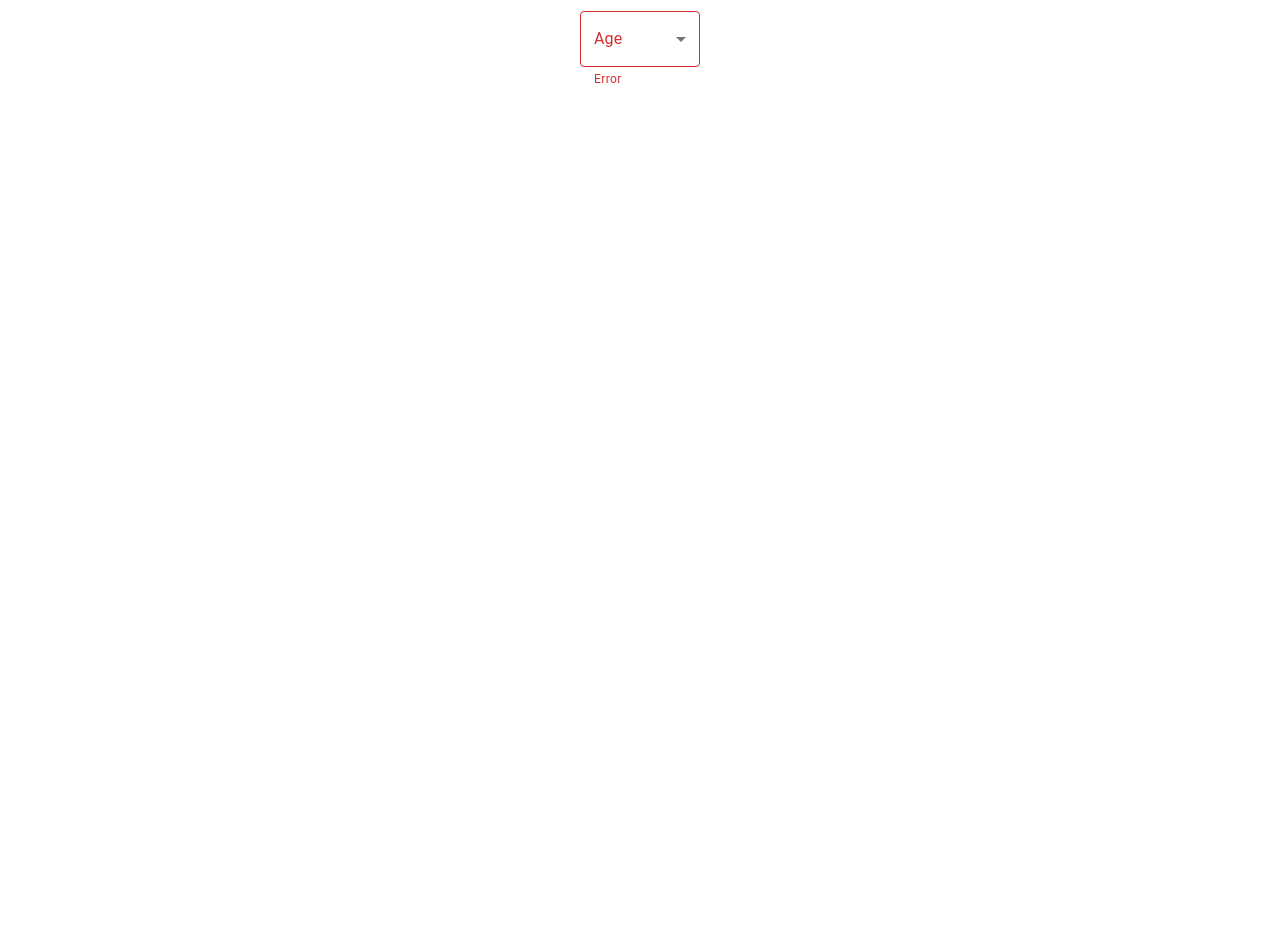
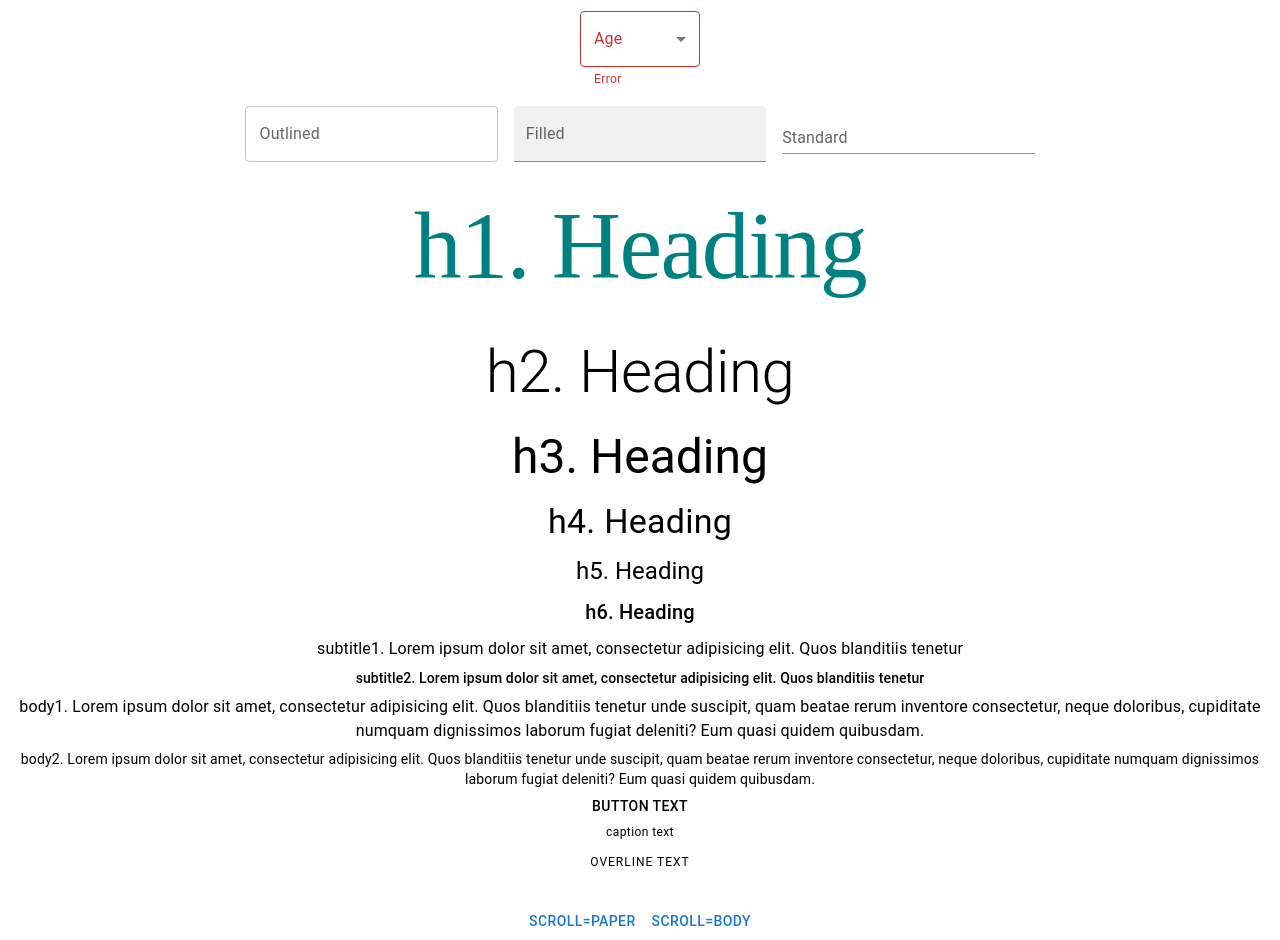
Before and after one commit to dineshabey/react-MUI, a React (Create React App) app: page / in a window 1280 px wide. Shown: the part 260-1200 px from the top of the page. Before the commit the page ends 800 px from the top, so only its background shows below. Built offline with nearby package versions, Linux system fonts and the light colour scheme.

Commit message:
add dialog box and heading

```diff
--- a/src/App.js
+++ b/src/App.js
@@ -4,6 +4,9 @@ import BasicButtons from './components/BasicButtons';
 import LoadingButtonsTransition from './components/LoadingButtonsTransition';
 import CustomizedRating from './components/CustomizedRating';
 import SelectOtherProps from './components/SelectOtherProps';
+import BasicTextFields from './components/BasicTextFields';
+import Types from './components/Types';
+import ScrollDialog from './components/ScrollDialog';
 
 function App() {
   return (
@@ -13,6 +16,11 @@ function App() {
       <LoadingButtonsTransition />
       <CustomizedRating />
       <SelectOtherProps />
+      <BasicTextFields />
+      <br />
+      <Types />
+      <br />
+      <ScrollDialog />
     </div>
   );
 }
--- /dev/null
+++ b/src/components/BasicTextFields.js
@@ -0,0 +1,20 @@
+import * as React from 'react';
+import Box from '@mui/material/Box';
+import TextField from '@mui/material/TextField';
+
+export default function BasicTextFields() {
+    return (
+        <Box
+            component="form"
+            sx={{
+                '& > :not(style)': { m: 1, width: '25ch' },
+            }}
+            noValidate
+            autoComplete="off"
+        >
+            <TextField id="outlined-basic" label="Outlined" variant="outlined" />
+            <TextField id="filled-basic" label="Filled" variant="filled" />
+            <TextField id="standard-basic" label="Standard" variant="standard" />
+        </Box>
+    );
+}
--- /dev/null
+++ b/src/components/ScrollDialog.js
@@ -0,0 +1,67 @@
+import * as React from 'react';
+import Button from '@mui/material/Button';
+import Dialog from '@mui/material/Dialog';
+import DialogActions from '@mui/material/DialogActions';
+import DialogContent from '@mui/material/DialogContent';
+import DialogContentText from '@mui/material/DialogContentText';
+import DialogTitle from '@mui/material/DialogTitle';
+
+export default function ScrollDialog() {
+    const [open, setOpen] = React.useState(false);
+    const [scroll, setScroll] = React.useState('paper');
+
+    const handleClickOpen = (scrollType) => () => {
+        setOpen(true);
+        setScroll(scrollType);
+    };
+
+    const handleClose = () => {
+        setOpen(false);
+    };
+
+    const descriptionElementRef = React.useRef(null);
+    React.useEffect(() => {
+        if (open) {
+            const { current: descriptionElement } = descriptionElementRef;
+            if (descriptionElement !== null) {
+                descriptionElement.focus();
+            }
+        }
+    }, [open]);
+
+    return (
+        <div>
+            <Button onClick={handleClickOpen('paper')}>scroll=paper</Button>
+            <Button onClick={handleClickOpen('body')}>scroll=body</Button>
+            <Dialog
+                open={open}
+                onClose={handleClose}
+                scroll={scroll}
+                aria-labelledby="scroll-dialog-title"
+                aria-describedby="scroll-dialog-description"
+            >
+                <DialogTitle id="scroll-dialog-title">Subscribe</DialogTitle>
+                <DialogContent dividers={scroll === 'paper'}>
+                    <DialogContentText
+                        id="scroll-dialog-description"
+                        ref={descriptionElementRef}
+                        tabIndex={-1}
+                    >
+                        {[...new Array(50)]
+                            .map(
+                                () => `Cras mattis consectetur purus sit amet fermentum.
+Cras justo odio, dapibus ac facilisis in, egestas eget quam.
+Morbi leo risus, porta ac consectetur ac, vestibulum at eros.
+Praesent commodo cursus magna, vel scelerisque nisl consectetur et.`,
+                            )
+                            .join('\n')}
+                    </DialogContentText>
+                </DialogContent>
+                <DialogActions>
+                    <Button onClick={handleClose}>Cancel</Button>
+                    <Button onClick={handleClose}>Subscribe</Button>
+                </DialogActions>
+            </Dialog>
+        </div>
+    );
+}
--- /dev/null
+++ b/src/components/Types.js
@@ -0,0 +1,57 @@
+import * as React from 'react';
+import Box from '@mui/material/Box';
+import Typography from '@mui/material/Typography';
+
+export default function Types() {
+  return (
+    <Box sx={{ width: '100%'}}>
+      <Typography variant="h1" gutterBottom style={{color:'teal',fontFamily:"cursive"}}>
+        h1. Heading
+      </Typography>
+      <Typography variant="h2" gutterBottom>
+        h2. Heading
+      </Typography>
+      <Typography variant="h3" gutterBottom>
+        h3. Heading
+      </Typography>
+      <Typography variant="h4" gutterBottom>
+        h4. Heading
+      </Typography>
+      <Typography variant="h5" gutterBottom>
+        h5. Heading
+      </Typography>
+      <Typography variant="h6" gutterBottom>
+        h6. Heading
+      </Typography>
+      <Typography variant="subtitle1" gutterBottom>
+        subtitle1. Lorem ipsum dolor sit amet, consectetur adipisicing elit. Quos
+        blanditiis tenetur
+      </Typography>
+      <Typography variant="subtitle2" gutterBottom>
+        subtitle2. Lorem ipsum dolor sit amet, consectetur adipisicing elit. Quos
+        blanditiis tenetur
+      </Typography>
+      <Typography variant="body1" gutterBottom>
+        body1. Lorem ipsum dolor sit amet, consectetur adipisicing elit. Quos
+        blanditiis tenetur unde suscipit, quam beatae rerum inventore consectetur,
+        neque doloribus, cupiditate numquam dignissimos laborum fugiat deleniti? Eum
+        quasi quidem quibusdam.
+      </Typography>
+      <Typography variant="body2" gutterBottom>
+        body2. Lorem ipsum dolor sit amet, consectetur adipisicing elit. Quos
+        blanditiis tenetur unde suscipit, quam beatae rerum inventore consectetur,
+        neque doloribus, cupiditate numquam dignissimos laborum fugiat deleniti? Eum
+        quasi quidem quibusdam.
+      </Typography>
+      <Typography variant="button" display="block" gutterBottom>
+        button text
+      </Typography>
+      <Typography variant="caption" display="block" gutterBottom>
+        caption text
+      </Typography>
+      <Typography variant="overline" display="block" gutterBottom>
+        overline text
+      </Typography>
+    </Box>
+  );
+}
```
